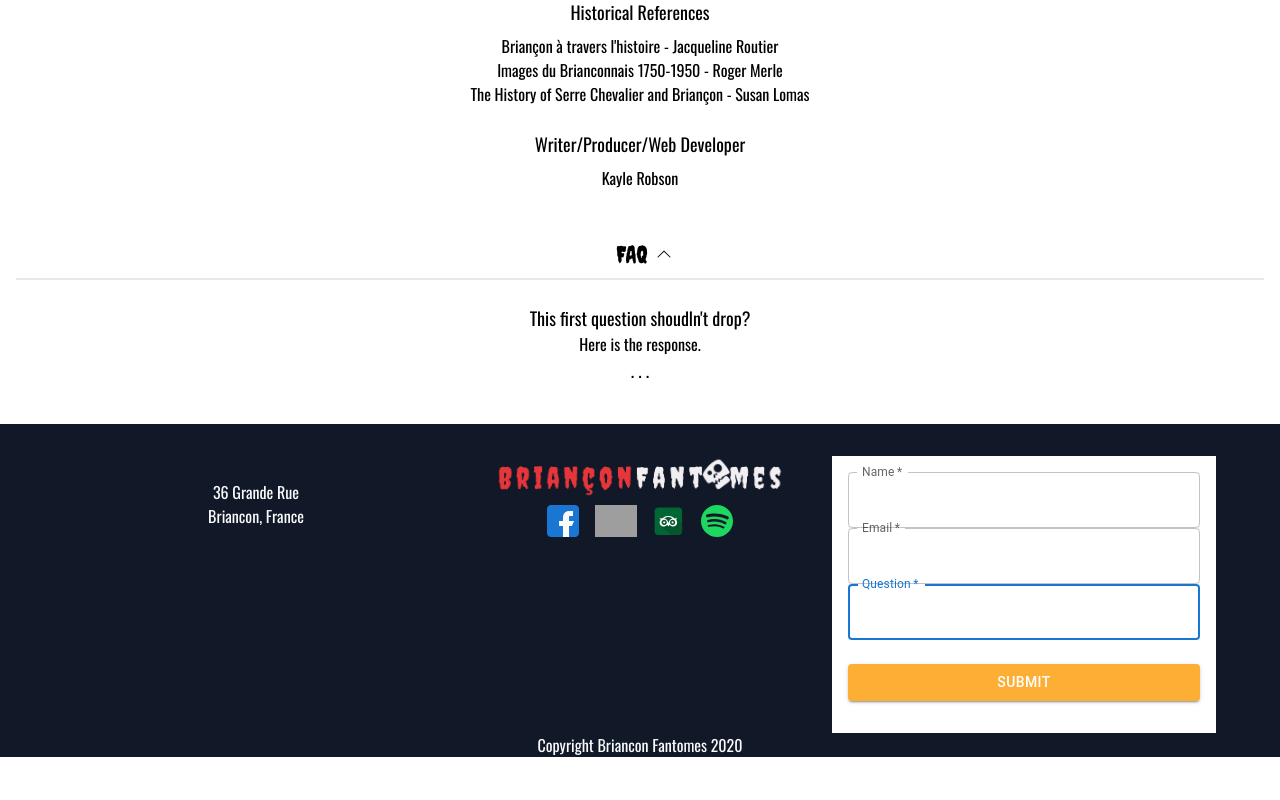
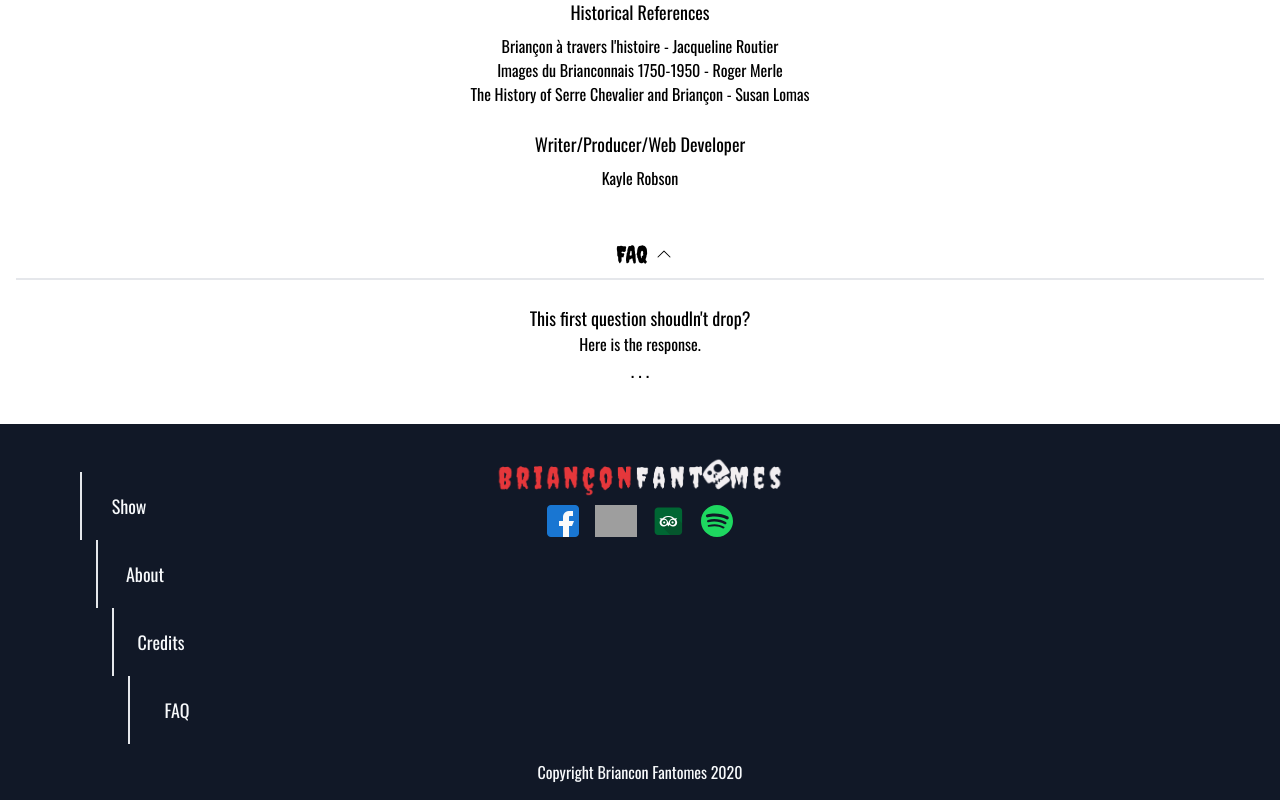
Before and after one commit to revyrob/brianconFantomes-V2, a React (Create React App) app: page / in a window 1280 px wide. Shown: the part 4040-4840 px from the top of the page. Before the commit the page ends 4797 px from the top, so only its background shows below. Built offline with nearby package versions, Linux system fonts and the light colour scheme; grey boxes are pictures that could not be loaded; what tw-elements would draw is missing.

Commit message:
worked on adding bottom nav in footer and styling the form

```diff
--- a/src/components/Footer/Footer.js
+++ b/src/components/Footer/Footer.js
@@ -5,15 +5,79 @@ import tripAdvisor from "../../assets/photos/tripadvisor.png";
 import logo from "../../assets/logo/logoskull.png";
 import spotify from "../../assets/icons/spotify-icon.svg";
 import Question from "../Question/Question";
+import { motion } from "framer-motion";
 
 function Footer() {
+  const footerVarients = {
+    offscreen: {
+      x: 1000,
+    },
+    onscreen: {
+      x: 0,
+      rotate: 0,
+      transition: {
+        type: "spring",
+        bounce: 0.4,
+        duration: 1.2,
+      },
+    },
+  };
   return (
     <section className="bg-gray-900 text-slate-50">
       <div className="md:grid grid-cols-3 px-16 pt-8">
-        <div className="">
-          <br></br>
-          <p>36 Grande Rue</p>
-          <p>Briancon, France</p>
+        <div className="flex flex-col py-4 justify-middle items-start">
+          <motion.div
+            className="w-24 ml-[1rem]"
+            initial="offscreen"
+            whileInView="onscreen"
+            viewport={{ once: true, amount: 0.8 }}
+            variants={footerVarients}
+          >
+            <a href="#about">
+              <p className="text-slate-50 py-5 text-lg align-middle border-l-2 hover:border-x-2">
+                Show
+              </p>
+            </a>
+          </motion.div>
+          <motion.div
+            className="w-24 ml-[2rem]"
+            initial="offscreen"
+            whileInView="onscreen"
+            viewport={{ once: true, amount: 0.8 }}
+            variants={footerVarients}
+          >
+            <a href="#about">
+              <p className="text-slate-50 py-5 text-lg align-middle border-l-2 hover:border-x-2">
+                About
+              </p>
+            </a>
+          </motion.div>
+          <motion.div
+            className="w-24 ml-[3rem]"
+            initial="offscreen"
+            whileInView="onscreen"
+            viewport={{ once: true, amount: 0.8 }}
+            variants={footerVarients}
+          >
+            <a href="#faq">
+              <p className="text-slate-50 py-5 text-lg align-middle border-l-2 hover:border-x-2">
+                Credits
+              </p>
+            </a>
+          </motion.div>
+          <motion.div
+            className="w-24 ml-[4rem]"
+            initial="offscreen"
+            whileInView="onscreen"
+            viewport={{ once: true, amount: 0.8 }}
+            variants={footerVarients}
+          >
+            <a href="#faq">
+              <p className="text-slate-50 py-5 text-lg align-middle border-l-2 hover:border-x-2">
+                FAQ
+              </p>
+            </a>
+          </motion.div>
         </div>
         <div className="flex flex-col pb-4 align-middle">
           <img
@@ -44,7 +108,7 @@ function Footer() {
           <Question />
         </div>
       </div>
-      <p className="mx-auto">Copyright Briancon Fantomes 2020</p>
+      <p className="mx-auto pb-4">Copyright Briancon Fantomes 2020</p>
     </section>
   );
 }
--- a/src/components/Question/Question.js
+++ b/src/components/Question/Question.js
@@ -1,82 +1,12 @@
-import { useState } from "react";
-import { Formik, Form } from "formik";
-import Button from "@mui/material/Button";
-import TextField from "@mui/material/TextField";
-import Textarea from "@mui/joy/Textarea";
-//import Modal from "react-bootstrap/Modal";
-//import Button1 from "react-bootstrap/Button";
+import React from "react";
 
-function AskQuestions() {
-  const [show, setShow] = useState(false);
-  const refreshPage = () => {
-    window.location.reload();
-  };
-
-  const handleClose = () => {
-    refreshPage();
-  };
-  const handleShow = () => setShow(true);
-
-  //event handler for creating new comment
-  const handleComment = (event) => {
-    event.preventDefault();
-    const question = event.target.question.value;
-    if (question !== "") {
-      setShow(true);
-      event.preventDefault();
-    }
-  };
-
+function Question({ question, response }) {
   return (
-    <div className="bg-white p-4 flex flex-col justify-around">
-      <Formik
-        initialValues={{ question: "" }}
-        onSubmit={async (values) => {
-          await new Promise((resolve) => setTimeout(resolve, 500));
-          alert(JSON.stringify(values, null, 2));
-        }}
-      >
-        <Form className="form" method="post" onSubmit={handleComment}>
-          <div className="form__form flex flex-col justify-around ">
-            <TextField
-              name="Name"
-              required
-              fullWidth
-              id="name"
-              label="Name"
-              autoFocus
-            />
-            <TextField
-              name="email"
-              required
-              fullWidth
-              id="email"
-              label="Email"
-              autoFocus
-            />
-            <TextField
-              name="question"
-              required
-              fullWidth
-              id="question"
-              label="Question"
-              autoFocus
-            />
-
-            <Button
-              type="submit"
-              fullWidth
-              variant="contained"
-              style={{ backgroundColor: "#fcaf34", color: "white" }}
-              sx={{ mt: 3, mb: 2 }}
-            >
-              Submit
-            </Button>
-          </div>
-        </Form>
-      </Formik>
+    <div className="w-max-3/4 my-6">
+      <h2 className="text-lg font-oswald">{question}</h2>
+      <p className="text-base">{response}</p>
     </div>
   );
 }
 
-export default AskQuestions;
+export default Question;
--- /dev/null
+++ b/src/components/QuestionForm/QuestionForm.js
@@ -0,0 +1,82 @@
+import { useState } from "react";
+import { Formik, Form } from "formik";
+import Button from "@mui/material/Button";
+import TextField from "@mui/material/TextField";
+import Textarea from "@mui/joy/Textarea";
+//import Modal from "react-bootstrap/Modal";
+//import Button1 from "react-bootstrap/Button";
+
+function QuestionForm() {
+  const [show, setShow] = useState(false);
+  const refreshPage = () => {
+    window.location.reload();
+  };
+
+  const handleClose = () => {
+    refreshPage();
+  };
+  const handleShow = () => setShow(true);
+
+  //event handler for creating new comment
+  const handleComment = (event) => {
+    event.preventDefault();
+    const question = event.target.question.value;
+    if (question !== "") {
+      setShow(true);
+      event.preventDefault();
+    }
+  };
+
+  return (
+    <div className="bg-slate-50 p-4 flex flex-col justify-around rounded-md ">
+      <Formik
+        initialValues={{ question: "" }}
+        onSubmit={async (values) => {
+          await new Promise((resolve) => setTimeout(resolve, 500));
+          alert(JSON.stringify(values, null, 2));
+        }}
+      >
+        <Form className="form" method="post" onSubmit={handleComment}>
+          <div className="form__form flex flex-col justify-between h-72 ">
+            <TextField
+              name="name"
+              required
+              fullWidth
+              id="name"
+              label="Name"
+              autoFocus
+            />
+            <TextField
+              name="email"
+              required
+              fullWidth
+              id="email"
+              label="Email"
+              autoFocus
+            />
+            <TextField
+              name="question"
+              required
+              fullWidth
+              id="question"
+              label="Question"
+              autoFocus
+            />
+
+            <Button
+              type="submit"
+              fullWidth
+              variant="contained"
+              style={{ backgroundColor: "#fcaf34", color: "white" }}
+              sx={{ mt: 3, mb: 2 }}
+            >
+              Submit
+            </Button>
+          </div>
+        </Form>
+      </Formik>
+    </div>
+  );
+}
+
+export default QuestionForm;
```
Also changed, not shown: src/components/Info/Info.js (+0 -46 lines).
